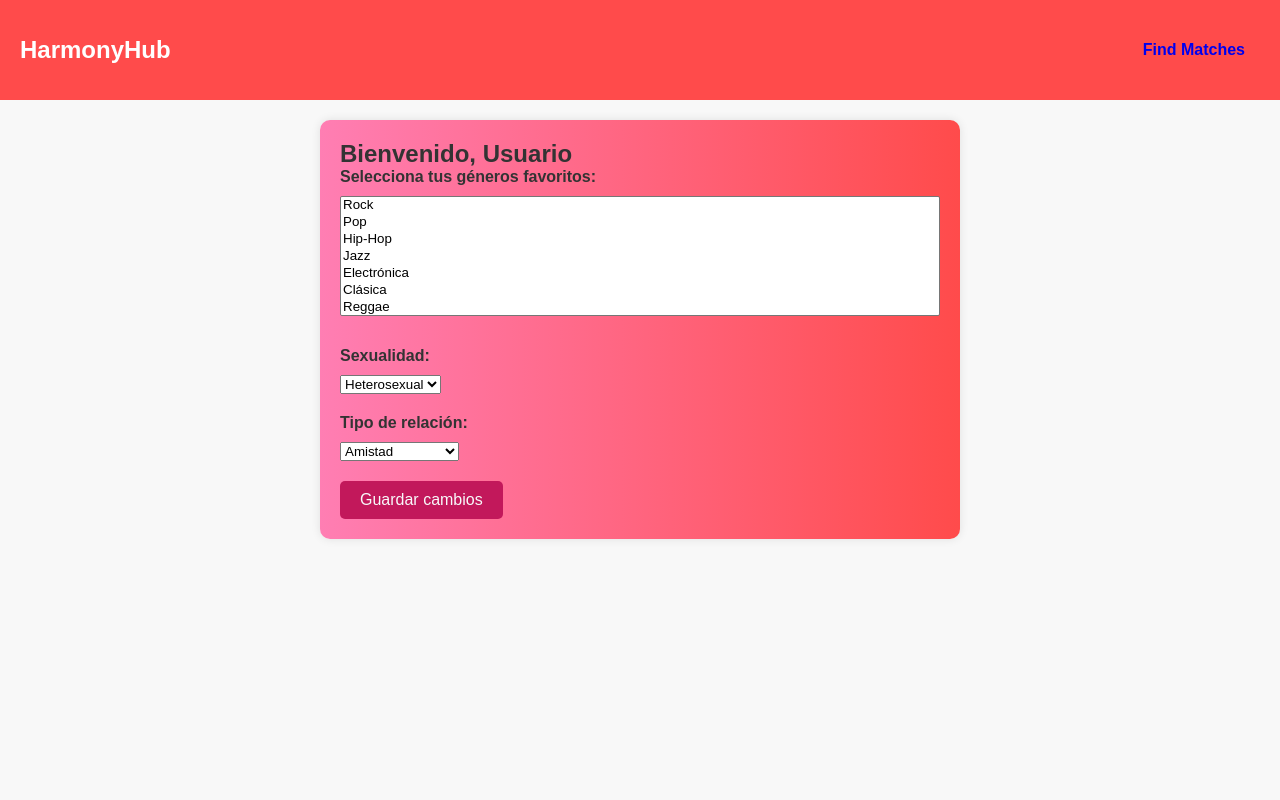
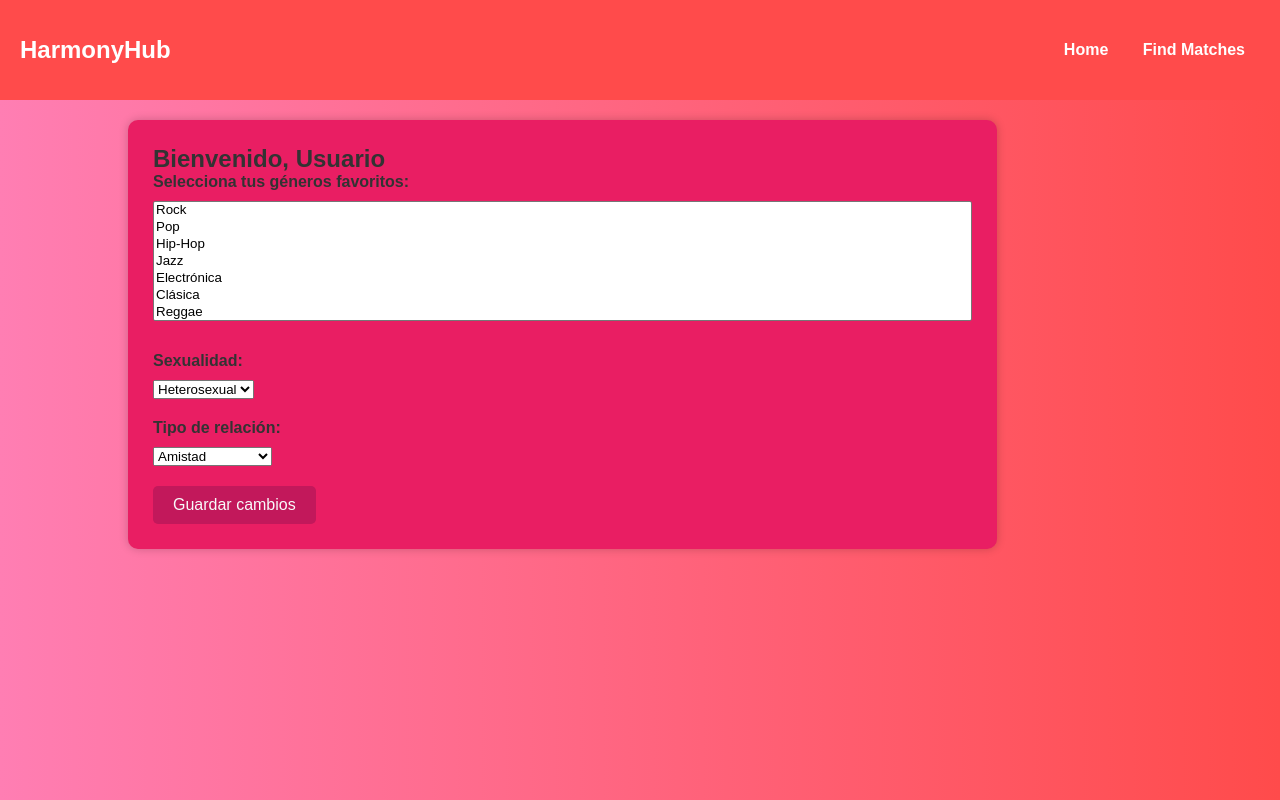
Before and after one commit to 4444Fede/HarmonyHub, a Flask app: page /profile in a window 1280 px wide. Run offline with Flask 3, Linux system fonts and the light colour scheme.

Commit message:
feat algo

```diff
--- a/static/css/global.css
+++ b/static/css/global.css
@@ -12,10 +12,11 @@
 /* Estilos globales */
 body {
     font-family: 'Arial', sans-serif;
-    background-color: var(--background-light);
+    background: linear-gradient(to right, #ff7eb3, #ff4b4b);
     color: var(--grey-dark);
     margin: 0;
     padding: 0;
+    min-height: 100vh;
 }
 
 h1, h2, h3, h4, h5, h6, a, p, span {
@@ -23,6 +24,7 @@ h1, h2, h3, h4, h5, h6, a, p, span {
 }
 
 a {
+    color: #fff;
     text-decoration: none;
     font-weight: bold;
 }
@@ -48,14 +50,14 @@ button:hover {
 
 /* Header */
 .header {
-    background-color: var(--pink-violet);
-    color: var(--white);
-    padding: 15px 0;
+    background-color: #ff4b4b;
+    color: white;
+    padding: 20px;
+    text-align: center;
     height: 60px;
     display: flex;
     justify-content: space-between;
     align-items: center;
-    padding: 0 20px;
 }
 
 .header h1 {
--- a/static/css/profile.css
+++ b/static/css/profile.css
@@ -2,17 +2,6 @@ body {
     font-family: 'Arial', sans-serif;
     background-color: #f8f8f8;
     color: #333;
-}
-
-.header {
-    background-color: #ff4b4b;
-    color: white;
-    padding: 20px;
-    text-align: center;
-    height: 60px;
-    display: flex;
-    justify-content: space-between;
-    align-items: center;
 }
 
 .nav-list {
@@ -28,13 +17,17 @@ body {
     font-weight: bold;
 }
 
+main{
+    padding: 0 10%;
+}
+
 .profile-container {
-    max-width: 600px;
-    margin: 20px auto;
-    padding: 20px;
-    background: linear-gradient(to right, #ff7eb3, #ff4b4b);
+    width: 80%;
+    margin: 20px 0 0;
+    padding: 25px;
+    background-color: var(--pink-light);
     border-radius: 10px;
-    box-shadow: 0 0 10px rgba(0, 0, 0, 0.1);
+    box-shadow: 0 0 10px rgba(0, 0, 0, 0.2);
 }
 
 .profile-section {
--- a/templates/index.html
+++ b/templates/index.html
@@ -15,12 +15,12 @@
             <a href="{{ url_for('match') }}">Find Matches</a>
         </nav>
     </header>
-    <div class="index-page">
+    <main>
         <h2>Welcome to HarmonyHub!</h2>
         <p>
             Discover a world of musical connections. At HarmonyHub, we believe that music is a language that transcends borders, connects souls, and unites people.
             Whether you're into rock, pop, classical, or jazz, you can find people who share your tastes, discover new music, and create lasting connections based on the rhythm of life.
         </p>
-    </div>
+    </main>
 </body>
 </html>
--- a/templates/match.html
+++ b/templates/match.html
@@ -11,10 +11,11 @@
     <header class="header">
         <h1>HarmonyHub</h1>
         <nav>
+            <a href="{{ url_for('index') }}">Home</a>
             <a href="{{ url_for('profile') }}">Profile</a>
         </nav>
     </header>
-    <main style="display: flex; flex-direction: column; align-items: center; margin-top: 15px;">
+    <main>
         <h1>Your matches</h1>
         <div id="matches-container" class="matches-container"></div>
     </main>
--- a/templates/profile.html
+++ b/templates/profile.html
@@ -11,10 +11,11 @@
     <header class="header">
         <h1>HarmonyHub</h1>
         <nav>
+            <a href="{{ url_for('index') }}">Home</a>
             <a href="{{ url_for('match') }}">Find Matches</a>
         </nav>
     </header>
-
+    <main>
         <div class="profile-container">
             <h2>Bienvenido, <span id="user-name"></span></h2>
 
@@ -54,7 +55,7 @@
 
             <button id="save-profile-btn">Guardar cambios</button>
         </div>
-
+    </main>
     <script src="{{ url_for('static', filename='js/profile.js') }}"></script>
 </body>
 </html>
```
Also changed, not shown: static/css/index.css (+7 -5 lines), static/css/match.css (+14 -3 lines), app.py (line endings or trailing spaces). Lines whose indentation alone changed are shown as unchanged.
